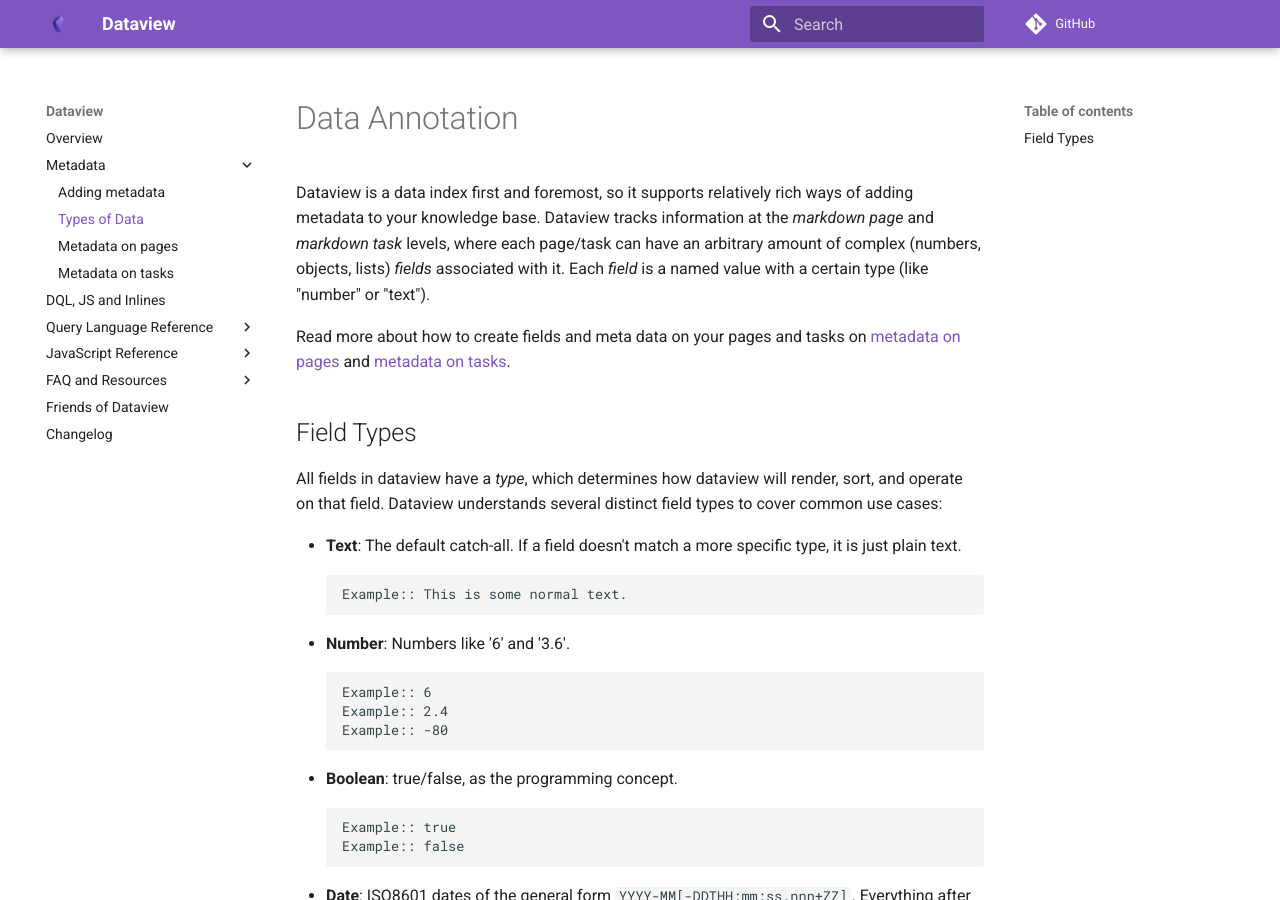
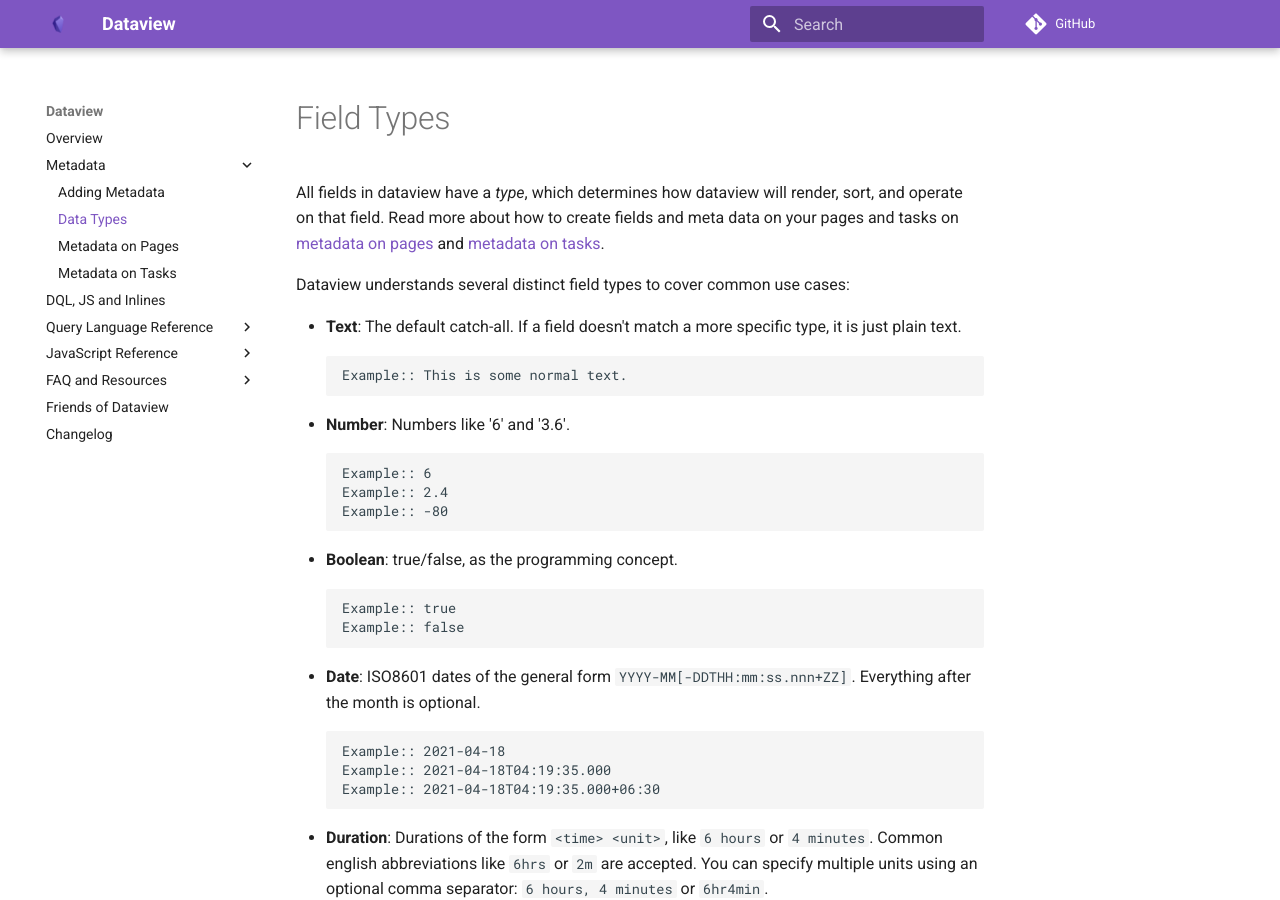
Before and after one commit to blacksmithgu/obsidian-dataview, an MkDocs documentation site: the page built from docs/docs/annotation/types-of-metadata.md, in a window 1280 px wide and 900 px high. Built offline with MkDocs 1.6.1 and Material for MkDocs 9.7.7, drawn with Linux system fonts in a browser that asks for light colours; comment, search, counter and statistics services are not loaded.

Commit message:
unify capitalization in TOC, clean up field types

```diff
--- a/docs/docs/annotation/types-of-metadata.md
+++ b/docs/docs/annotation/types-of-metadata.md
@@ -1,15 +1,8 @@
-# Data Annotation
+# Field Types
 
-Dataview is a data index first and foremost, so it supports relatively rich ways of adding metadata to your knowledge
-base. Dataview tracks information at the *markdown page* and *markdown task* levels, where each page/task can have an
-arbitrary amount of complex (numbers, objects, lists) *fields* associated with it. Each *field* is a named value with
-a certain type (like "number" or "text").
-
+All fields in dataview have a *type*, which determines how dataview will render, sort, and operate on that field.
 Read more about how to create fields and meta data on your pages and tasks on [metadata on pages](./metadata-pages.md) and [metadata on tasks](./metadata-tasks.md).
 
-## Field Types
-
-All fields in dataview have a *type*, which determines how dataview will render, sort, and operate on that field.
 Dataview understands several distinct field types to cover common use cases:
 
 - **Text**: The default catch-all. If a field doesn't match a more specific type, it is just plain text.
--- a/docs/mkdocs.yml
+++ b/docs/mkdocs.yml
@@ -18,10 +18,10 @@ theme:
 nav:
   - Overview: 'index.md'
   - Metadata:
-    - Adding metadata: 'annotation/add-metadata.md'
-    - Types of Data: 'annotation/types-of-metadata.md'
-    - Metadata on pages: 'annotation/metadata-pages.md'
-    - Metadata on tasks: 'annotation/metadata-tasks.md'
+    - Adding Metadata: 'annotation/add-metadata.md'
+    - Data Types: 'annotation/types-of-metadata.md'
+    - Metadata on Pages: 'annotation/metadata-pages.md'
+    - Metadata on Tasks: 'annotation/metadata-tasks.md'
   - DQL, JS and Inlines: 'queries/dql-js-inline.md'
   - Query Language Reference:
     - Structure of a Query: 'queries/structure.md'
```
